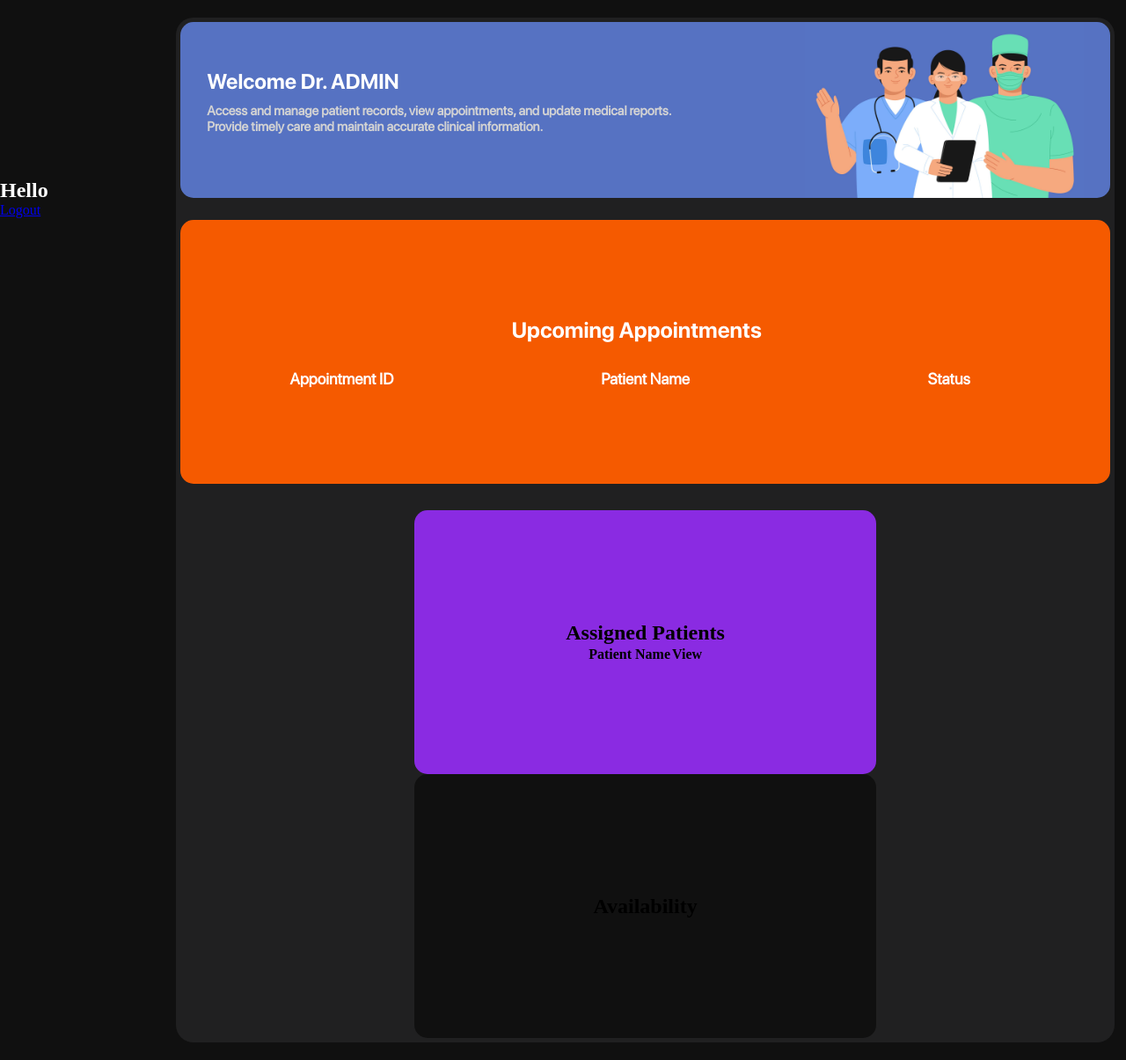
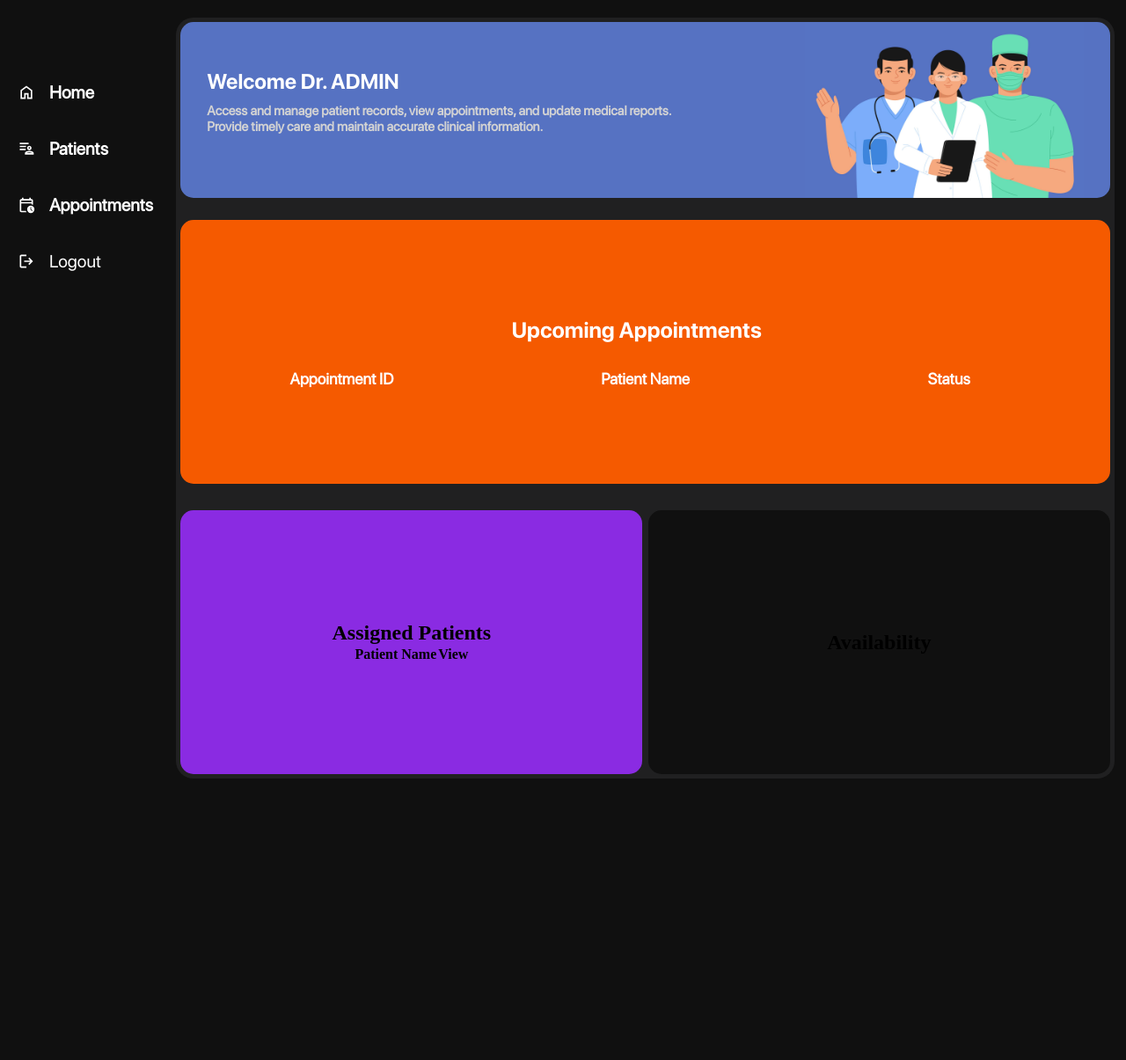
Before and after one commit to 23f2002084/Hospital-Management-System, a Flask app: page /doctor_dashboard in a window 1280 px wide. Shown: the whole page at 88% size. After the commit the page ends 885 px from the top, so only its background shows below. Run offline with Flask 3, Linux system fonts and the light colour scheme; a user stored in the database is signed in; data comes from the database, SQL or seed files in the repository; lists and menus that the app fills with data are empty.

Commit message:
db-&-ui updates

```diff
--- a/Static/css/admindash.css
+++ b/Static/css/admindash.css
@@ -42,9 +42,26 @@
     position: fixed;
 }
 
-.navbar h1{
+.navbar h1,
+a{
     color: white;
+    font-family: 'sfpror';
+    font-size: 20px;
+    text-decoration: none;
 }
+
+.icon{
+    display: flex;
+    align-items: center;
+    margin-top: 40px;
+    gap: 1em;
+    padding-left: 20px;
+}
+
+.icon img{
+    width: 20px;
+}
+
 
 .view{
     width: calc(99% - 200px);
@@ -142,6 +159,16 @@
     align-items: center;
 }
 
+.appointmentss{
+    width: 99%;
+    min-height: 300px;
+    background-color: #f55a00;
+    margin-top: 25px;
+    border-radius: 15px;
+    margin-bottom: 5px;
+    display: flex;
+}
+
 #hmm{
     color: white;
     font-family: 'sfprob';
@@ -195,3 +222,12 @@
     background-color: #c24700;
     transition: ease-in-out;
 }
+
+button{
+    width: 150px;
+    height: 50px;
+    cursor: pointer;
+    border-radius: 20px;
+    border: none;
+    font-family: 'sfpror';
+}
--- a/Templates/doctor/dashboard.html
+++ b/Templates/doctor/dashboard.html
@@ -9,8 +9,22 @@
 <body>
     <section class="main">
         <div class="navbar">
-            <h1>Hello</h1>
-            <a href="/">Logout</a>
+            <div class="icon">
+                <img src="{{ url_for('static',filename='icons/home.svg')}}" alt="">
+                <h1>Home</h1>
+            </div>
+            <div class="icon">
+                <img src="{{ url_for('static',filename='icons/patient.svg')}}" alt="">
+                <h1>Patients</h1>
+            </div>
+            <div class="icon">
+                <img src="{{ url_for('static',filename='icons/app.svg')}}" alt="">
+                <h1>Appointments</h1>
+            </div>
+            <div class="icon">
+                <img src="{{ url_for('static',filename='icons/logout.svg')}}" alt="">
+                <a href="/">Logout</a>
+            </div>
         </div>
         <div class="view">
             <div class="welcome">
@@ -41,14 +55,14 @@
                     <div class="patient">
                         <h1>{{i[1]}}</h1>
                     </div>
-                    <div class="stat">
-                        <button>Mark As Complete</button>
-                        <button>Cancel</button>
+                    <div class="stat" style="display: flex; justify-content: space-evenly; align-items: center; ">
+                        <button style="background-color: rgb(0, 255, 55);">Mark As Complete</button>
+                        <button style="background-color: rgb(255, 0, 0);">Cancel</button>
                     </div>
                 </div>
                 {% endfor %}
             </div>
-            <div class="appointments" style="display: flex; justify-content: space-between; background:none;">
+            <div class="appointmentss" style="display: flex; justify-content: space-between; background:none;">
                 <div class="appointments" style="width: 49.70%; background-color: blueviolet; margin-top: 0px; margin-bottom: 0px;">
                     <h1>Assigned Patients</h1>
                     <table>
--- a/instance/commands.sql
+++ b/instance/commands.sql
@@ -18,9 +18,11 @@ CREATE TABLE DEPARTMENT (
 
 CREATE TABLE DOCTORS (
     DOC_ID INTEGER PRIMARY KEY AUTOINCREMENT,
+    USER_ID INTEGER,
     DEPT_ID TEXT,
     NAME TEXT,
     SPECIALIZATION TEXT,
+    FOREIGN KEY (USER_ID) REFERENCES USERS (USER_ID),
     FOREIGN KEY (DEPT_ID) REFERENCES DEPARTMENT (DEPT_ID)
 );
 
```
Also changed, not shown: Static/ICONS/app.svg (added), Static/ICONS/home.svg (added), Static/ICONS/logout.svg (added), Static/ICONS/patient.svg (added), instance/hospitalmanagement.db.
